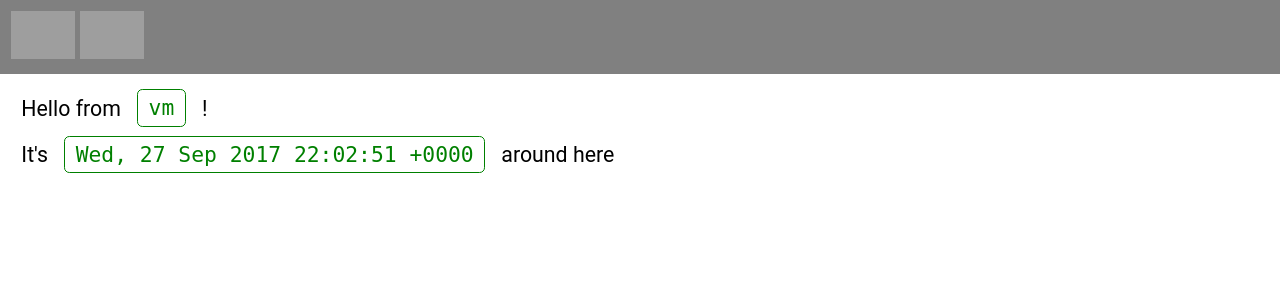
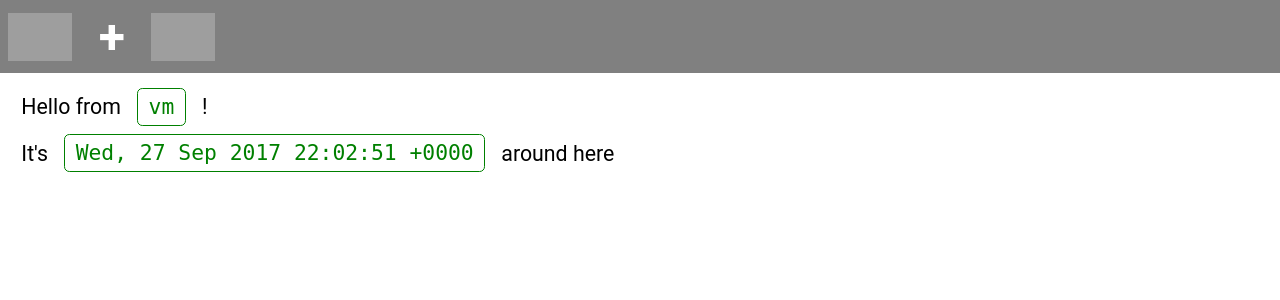
Before and after one commit to nelsonjr/puppetconf-2017, a PHP site: page / in a window 1280 px wide. Shown: the top 300 px of the page. Run offline with PHP 8.4, Linux system fonts and the light colour scheme; grey boxes are pictures that could not be loaded.

Commit message:
Sample application

```diff
--- a/profile/files/myapp/v2/index.php
+++ b/profile/files/myapp/v2/index.php
@@ -12,10 +12,11 @@ header('Content-Type: text/html');
     }
     #banner {
       background-color: gray;
-      padding: 8pt;
+      padding: 6pt;
     }
     #banner IMG {
       height: 48px;
+      vertical-align: middle;
     }
     #content {
       margin: 16pt;
@@ -30,12 +31,21 @@ header('Content-Type: text/html');
       margin-left: 8pt;
       margin-right: 8pt;
     }
+    #amp {
+      font-weight: bold;
+      color: white;
+      font-size: 36pt;
+      margin-left: 16pt;
+      margin-right: 16pt;
+      vertical-align: middle;
+    }
     </style>
   </head>
   <body>
     <div id='banner'>
       <img id='gcp' src='google-cloud-platform-logo.png'>
-      <img id='puppet' src='puppetconf-logo.png'>
+      <span id='amp'>+</span>
+      <img id='puppet' src='puppet-logo.png'>
     </div>
     <div id='content'>
       <p>Hello from <code><?= gethostname() ?></code> !</p>
```
Also changed, not shown: profile/files/puppet-logo.png (added), profile/files/puppetconf-logo.png (deleted), 2 other files.
